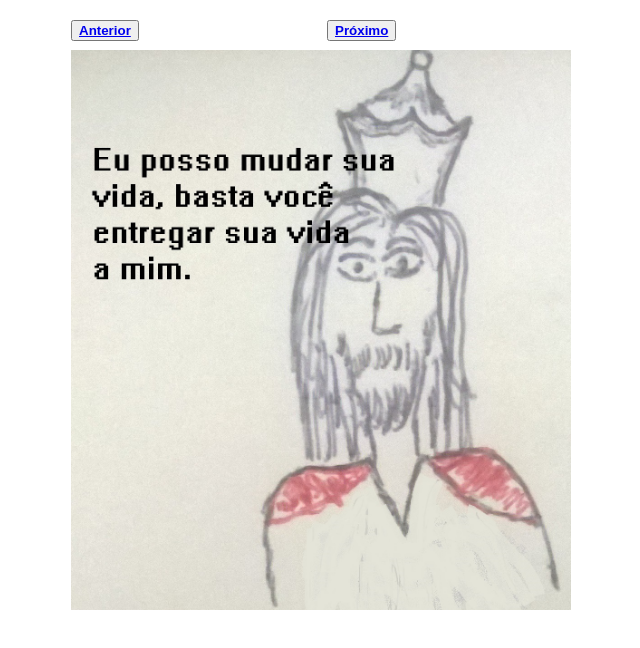
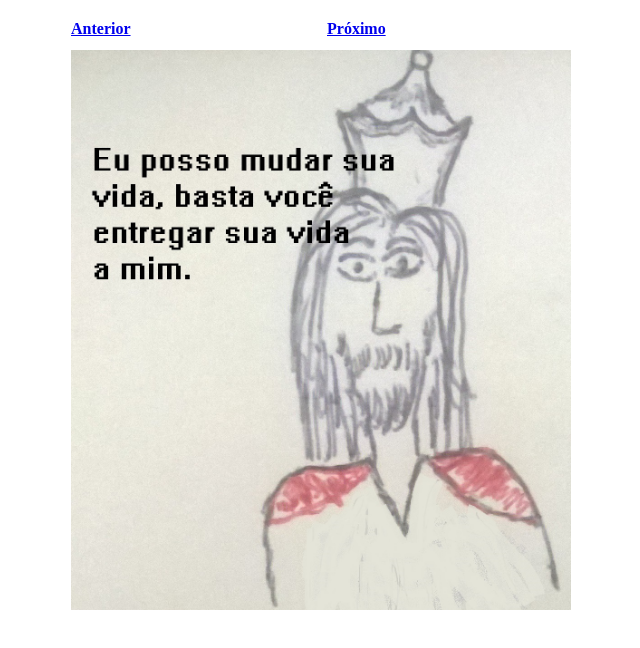
Before and after one commit to WanndersonOliveira/HQ1, a plain HTML site: page pages/page40.html in a window 1280 px wide. Shown: the whole page, without its empty margins (313-953 px from the left). Drawn offline with Linux system fonts and the light colour scheme.

Commit message:
Update page40.html

```diff
--- a/pages/page40.html
+++ b/pages/page40.html
@@ -9,7 +9,7 @@
 <body>
 	<img src="../img/39.jpg" id="img">
 
-	<button id="prox"><a href="page41.html">Próximo</a></button>
-	<button id="ant"><a href="page39.html">Anterior</a></button>
+	<a href="page41.html" id="prox">Próximo</a>
+	<a href="page39.html" id="ant">Anterior</a>
 </body>
 </html>
```
